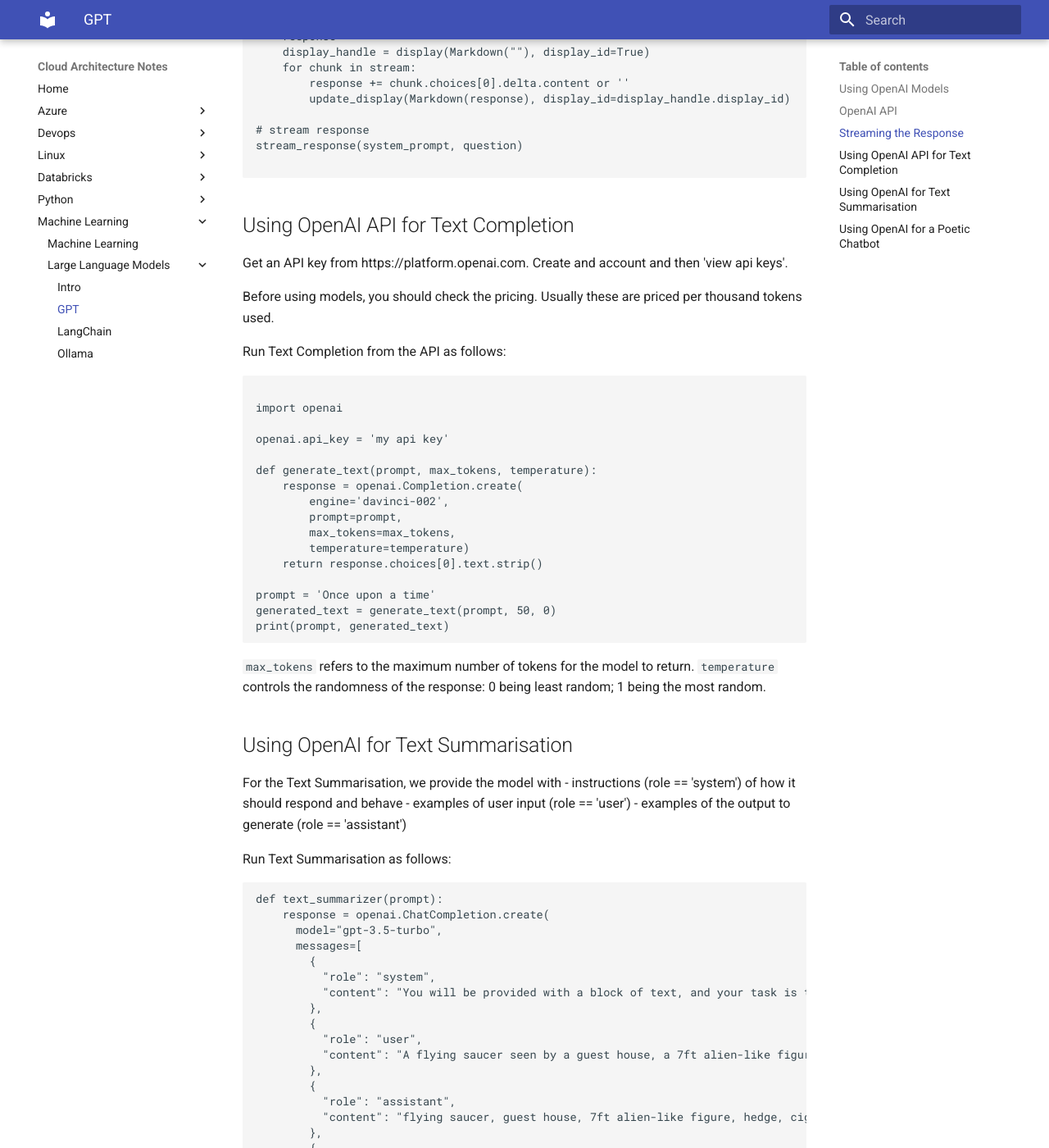
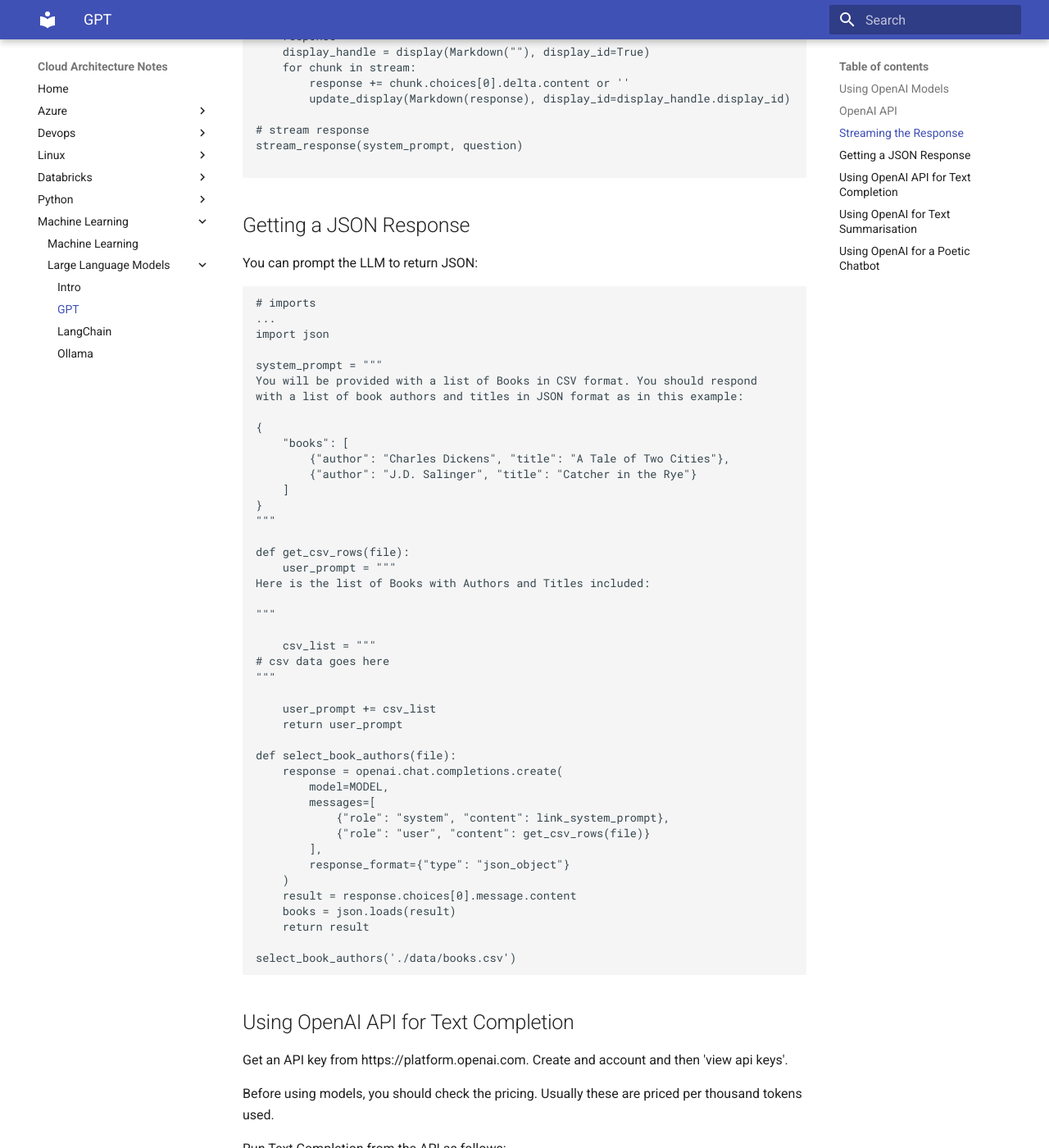
Before and after one commit to dram1964/cloudarchitect, an MkDocs documentation site: the page built from docs/ml/llm/gpt.md, in a window 1280 px wide and 1400 px high, scrolled down 3525 px. Shown: the whole window at 82% size. Built offline with MkDocs 1.6.1 and Material for MkDocs 9.7.7, drawn with Linux system fonts in a browser that asks for light colours.

Commit message:
adds note on getting a JSON response from openai

````diff
--- a/docs/ml/llm/gpt.md
+++ b/docs/ml/llm/gpt.md
@@ -181,6 +181,56 @@
 
 ```
 
+## Getting a JSON Response
+
+You can prompt the LLM to return JSON:
+
+```python
+# imports
+...
+import json
+
+system_prompt = """
+You will be provided with a list of Books in CSV format. You should respond
+with a list of book authors and titles in JSON format as in this example:
+
+{
+    "books": [
+        {"author": "Charles Dickens", "title": "A Tale of Two Cities"},
+        {"author": "J.D. Salinger", "title": "Catcher in the Rye"}
+    ]
+}
+"""
+
+def get_csv_rows(file):
+    user_prompt = """
+Here is the list of Books with Authors and Titles included:
+
+"""
+
+    csv_list = """
+# csv data goes here
+"""
+
+    user_prompt += csv_list
+    return user_prompt
+
+def select_book_authors(file):
+    response = openai.chat.completions.create(
+        model=MODEL,
+        messages=[
+            {"role": "system", "content": link_system_prompt},
+            {"role": "user", "content": get_csv_rows(file)}
+        ],
+        response_format={"type": "json_object"}
+    )
+    result = response.choices[0].message.content
+    books = json.loads(result)
+    return result
+
+select_book_authors('./data/books.csv')
+```
+
 ## Using OpenAI API for Text Completion
 
 Get an API key from https://platform.openai.com. Create and account and then 'view api keys'.
````
